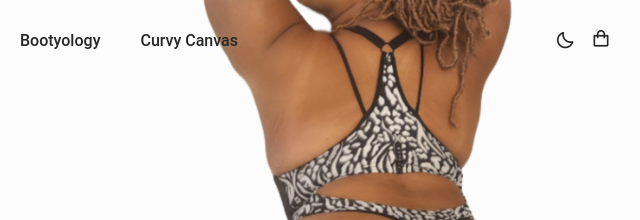
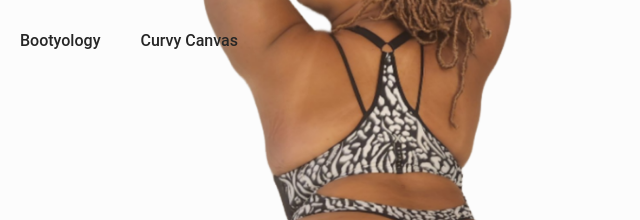
Before and after one commit to YugoJustice/Peach-Perfect, a plain HTML site: page index.html in a window 1280 px wide. Shown: the top 220 px of the page, 541-1181 px from the left. Drawn offline with nearby package versions, Linux system fonts and the light colour scheme.

Commit message:
changes made

```diff
--- a/index.html
+++ b/index.html
@@ -36,11 +36,6 @@
                     </div>
                 </div>
                 <div class="nav__btns">
-                    <i class='bx bx-moon change-theme' id="theme-button"></i>
-
-                    <div class="nav__shop" id="cart-shop">
-                        <i class='bx bx-shopping-bag' ></i>
-                    </div>
 
                     <div class="nav__toggle" id="nav-toggle">
                         <i class='bx bx-grid-alt' ></i>
```
